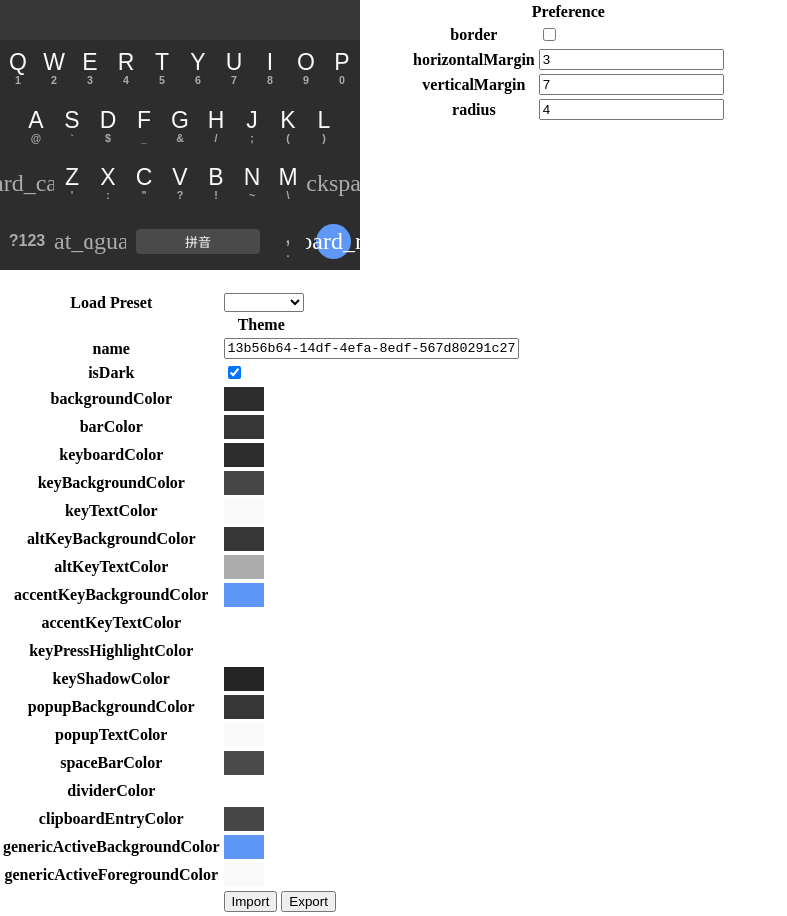
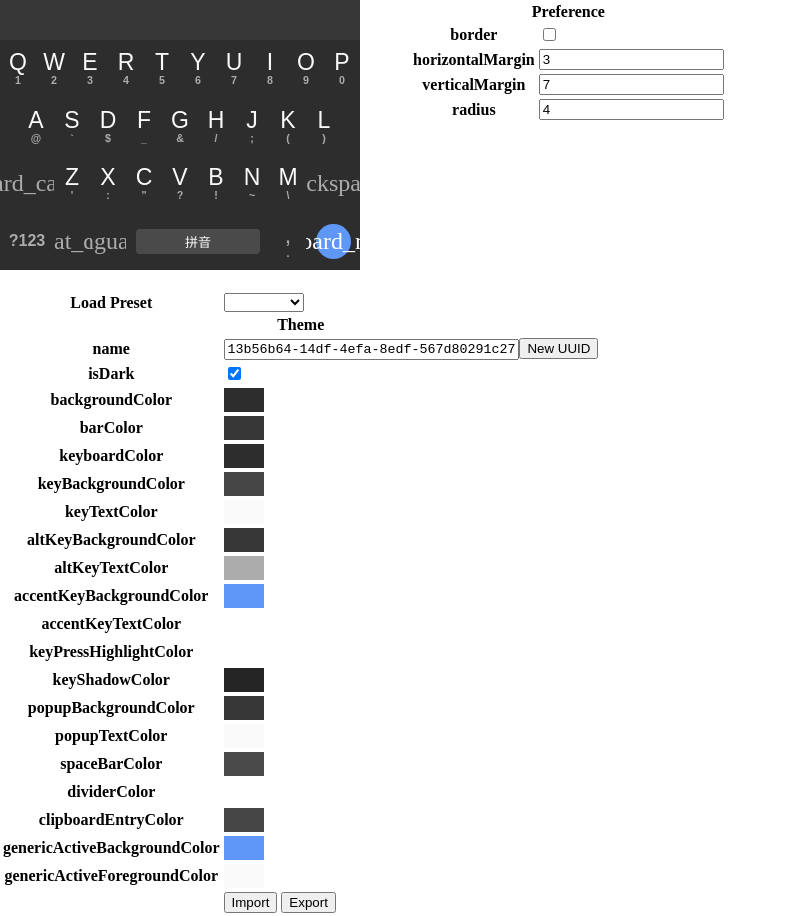
Before and after one commit to fcitx5-android/theme-designer, a Vue app: page / in a window 1280 px wide. Shown: the whole page, without its empty margins (0-787 px from the left). Built offline with nearby package versions, Linux system fonts and the light colour scheme; a web font is replaced by a local one.

Commit message:
✨ feat(FormItemUUID): improve UUID input functionality
- Add real-time input update for manual UUID entry
- Implement new UUID generation button
- Enhance user experience by providing both manual and automatic UUID options

```diff
--- a/src/components/FormItem/FormItemUUID.vue
+++ b/src/components/FormItem/FormItemUUID.vue
@@ -11,14 +11,21 @@ const emit = defineEmits<{
 }>();
 
 const newUUID = (e: MouseEvent) => {
+    const uuid = uuidv4();
+    emit('update', uuid);
     if ((e as PointerEvent).pointerType === '') { // clicked on the <label>
         emit('update', uuidv4());
     }
 };
+
+const updateOnInput = (e: Event) => {
+    emit('update', (e.target as HTMLInputElement).value);
+};
 </script>
 
 <template>
-    <input :id="name" type="text" :value="value" @click="newUUID">
+    <input :id="name" type="text" :value="value" @input="updateOnInput">
+    <button @click="newUUID">New UUID</button>
 </template>
 
 <style scoped>
```
